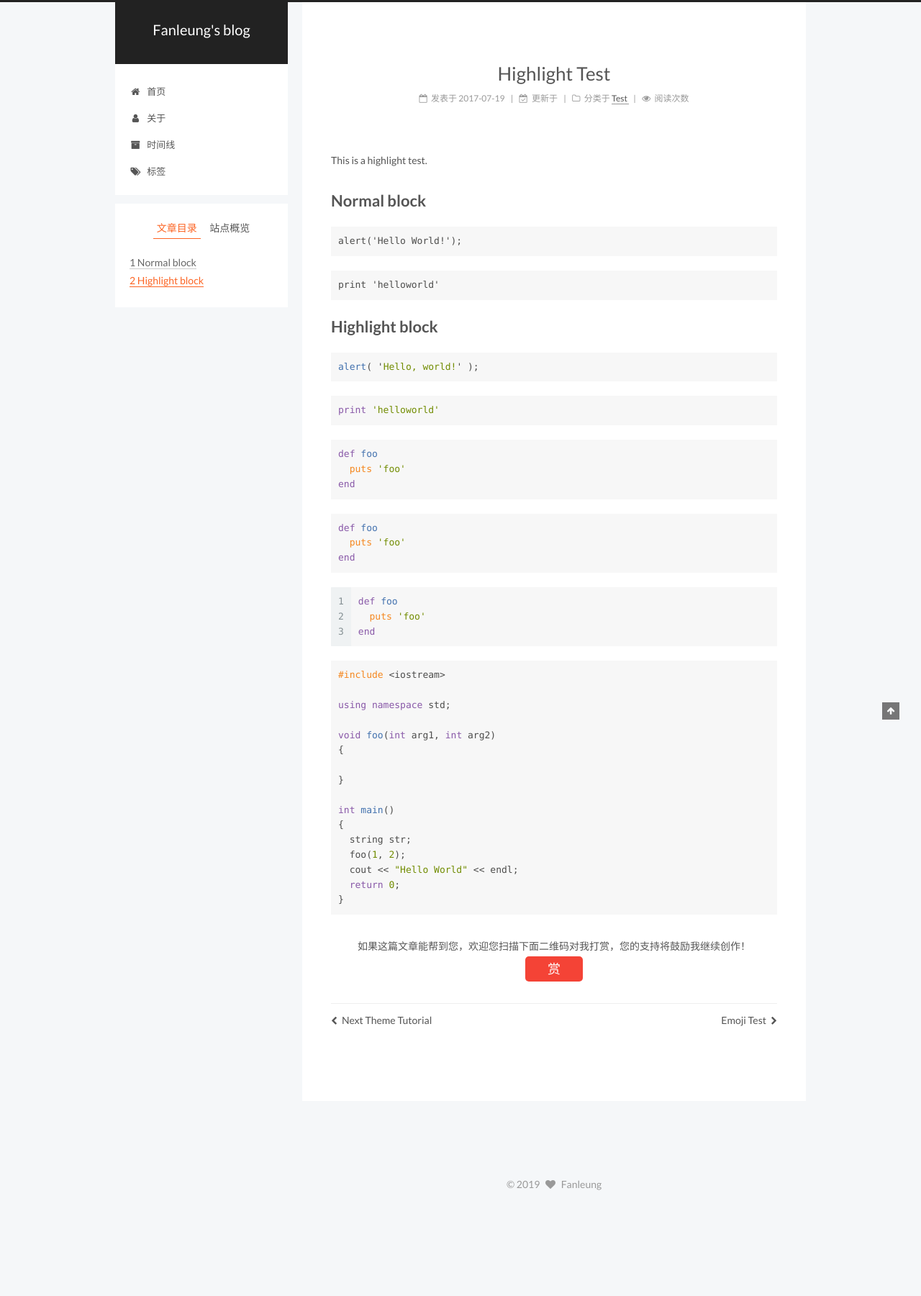
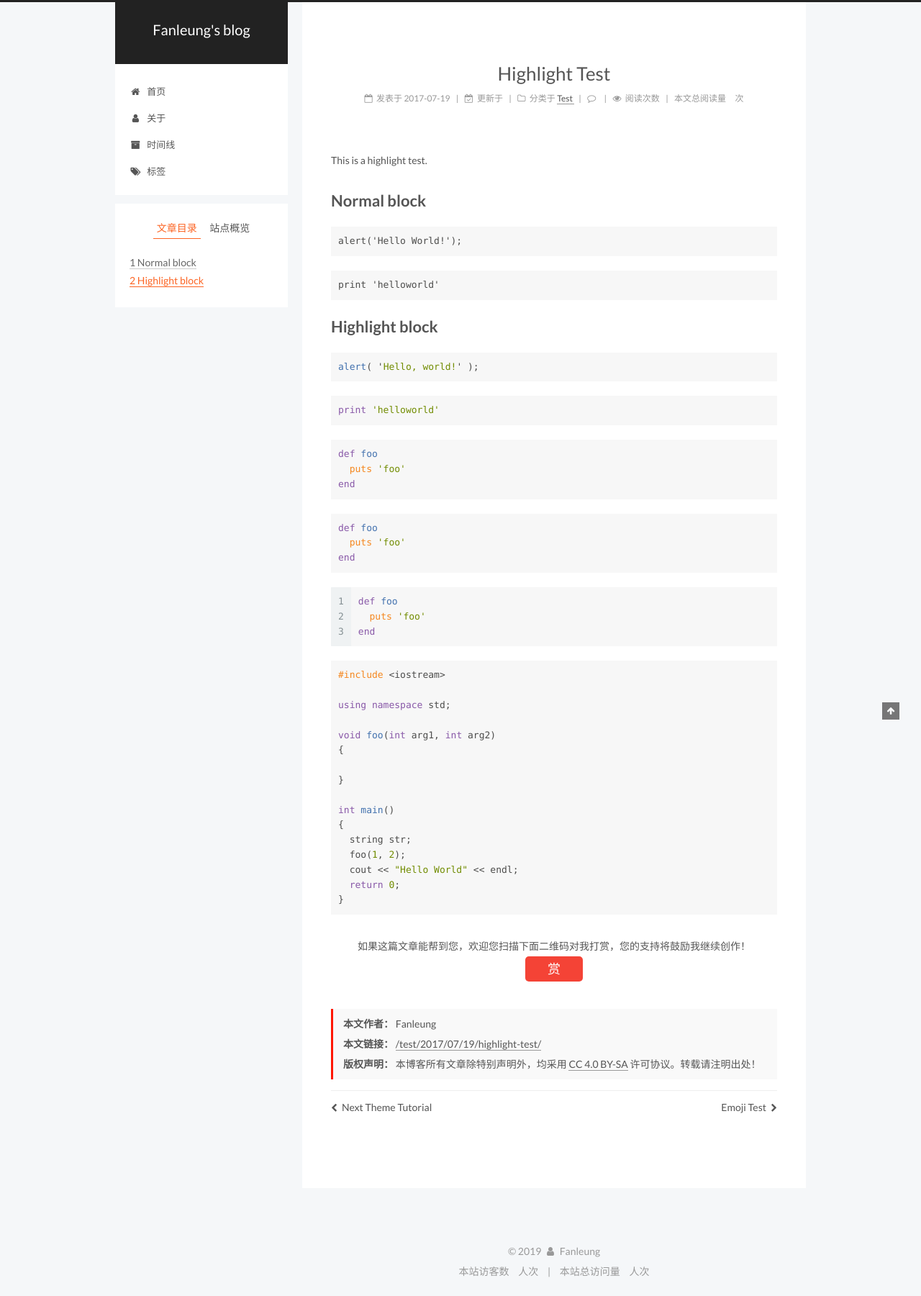
Before and after one commit to fanleung/fanleung.github.io, a Jekyll site: the page built from _posts/2017-07-19-highlight-test.md, in a window 1280 px wide. Shown: the whole page at 72% size. Built offline with Jekyll 4.4.1, drawn with Linux system fonts in a browser that asks for light colours; comment, search, counter and statistics services are not loaded; before the commit the page ends 1680 px from its top, so only the background shows below that.

Commit message:
添加版权声明，站点访问人数

```diff
--- a/_config.yml
+++ b/_config.yml
@@ -83,13 +83,13 @@ keywords: "Jekyll, NexT"
 # Set rss to false to disable feed link.
 # Leave rss as empty to use site's feed link.
 # Set rss to specific value if you have burned your feed already.
-rss: false
+rss:
 
 # Specify the date when the site was setup
 #since: 2015
 
 # icon between year and author @Footer
-authoricon: heart
+authoricon: user
 
 # Footer `powered-by` and `theme-info` copyright
 # 底下显示 powered-by 和 主题 由来
@@ -250,7 +250,7 @@ toc:
 # Creative Commons 4.0 International License.
 # http://creativecommons.org/
 # Available: by | by-nc | by-nc-nd | by-nc-sa | by-nd | by-sa | zero
-#creative_commons: by-nc-sa
+creative_commons: by-sa
 #creative_commons:
 
 
@@ -328,9 +328,10 @@ post_wordcount:
 
 # Declare license on posts
 post_copyright:
-  enable: false
-  license: CC BY-NC-SA 3.0
-  license_url: https://creativecommons.org/licenses/by-nc-sa/3.0/
+  enable: true
+  license: CC 4.0 BY-SA
+  license_url: https://creativecommons.org/licenses/by-sa/4.0/
+
 
 
 
@@ -380,9 +381,9 @@ baidu_analytics: 87c290a085d2b8ca80e434c2c4f88d3b
 
 # Disqus
 disqus:
-  enable: false
+  enable: true
   shortname:
-  count: false
+  count: true
 
 reward_comment: 如果这篇文章能帮到您，欢迎您扫描下面二维码对我打赏，您的支持将鼓励我继续创作！
 wechatpay: "http://ww1.sinaimg.cn/large/7e61971fgy1g79ljdu5llj205u05agm4.jpg"
@@ -489,8 +490,8 @@ valine_comment:
   enable: true
   leancloud_appid: 8t0RzmS6J6rI60h1JDAeXeCa-gzGzoHsz
   leancloud_appkey: im5ytKGJxe5XwDy7CLj6CYIx
-  placeholder: "add your comment"
-  count: true
+  placeholder: "来都来了，不撩一句嘛~，留言记得留下【邮箱】，方便收到回复通知~"
+  comment_count: false
 
 
 # Show number of visitors to each article.
@@ -504,19 +505,22 @@ leancloud_visitors:
 # Get more information on http://ibruce.info/2015/04/04/busuanzi/
 busuanzi_count:
   # count values only if the other configs are false
-  enable: false
+  enable: true
   # custom uv span for the whole site
   site_uv: true
-  site_uv_header: <i class="fa fa-user"></i>
-  site_uv_footer:
+  # site_uv_header: <i class="fa fa-user"></i>
+  site_uv_header: 本站访客数
+  site_uv_footer: 人次
   # custom pv span for the whole site
   site_pv: true
-  site_pv_header: <i class="fa fa-eye"></i>
-  site_pv_footer:
+  # site_pv_header: <i class="fa fa-eye"></i>
+  site_pv_header: 本站总访问量
+  site_pv_footer: 人次
   # custom pv span for one page only
   page_pv: true
-  page_pv_header: <i class="fa fa-file-o"></i>
-  page_pv_footer:
+  # page_pv_header: <i class="fa fa-file-o"></i>
+  page_pv_header: 本文总阅读量
+  page_pv_footer: 次
 
 
 # Tencent analytics ID
--- a/_data/languages/zh-Hans.yml
+++ b/_data/languages/zh-Hans.yml
@@ -42,7 +42,7 @@ post:
     link: 本文链接
     license_title: 版权声明
     license_content: '本博客所有文章除特别声明外，均采用
-      <a href="https://creativecommons.org/licenses/by-sa/4.0/">CC 4.0 BY-S</a> 许可协议。转载请注明出处！'
+      <a href="%s" rel="external nofollow" target="_blank">%s</a> 许可协议。转载请注明出处！'
 
 page:
   totally: 共有
```
Also changed, not shown: _posts/2017-07-19-highlight-test.md (+1 -0 lines).
